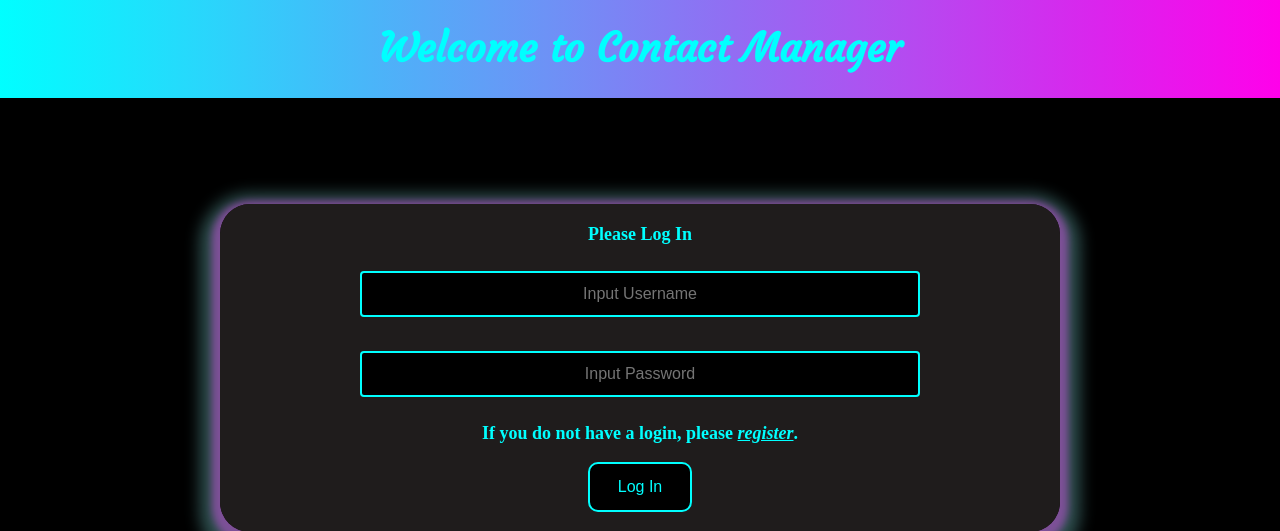
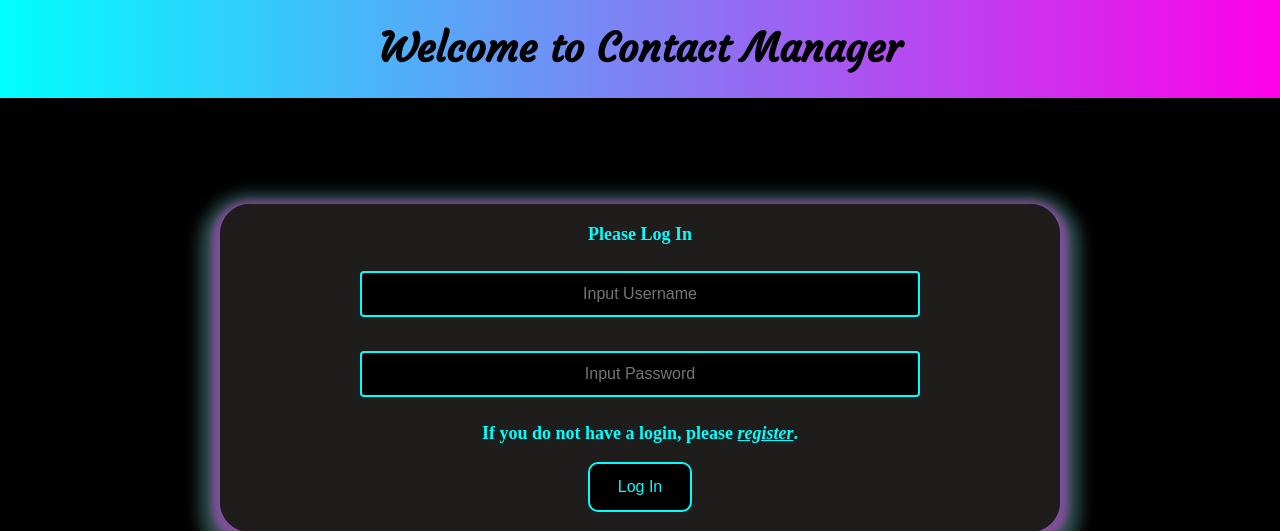
Before and after one commit to BunnyCorruption/contact-manager, a PHP site: page / in a window 1280 px wide. Shown: the top 531 px of the page. Run offline with PHP 8.4, Linux system fonts and the light colour scheme; some web fonts are replaced.

Commit message:
grad title background fire

```diff
--- a/html/css/styles.css
+++ b/html/css/styles.css
@@ -28,11 +28,11 @@ a:hover {
     margin: -10px -10px 2% -10px;
     text-align: center;
     font-family: Courgette, serif;
-    color: aqua;
-    background-color: rgba(65, 163, 163, 0.411); /* For browsers that do not support gradients */
+    color: black;
+    background-color: rgba(92, 238, 238, 0.911); /* For browsers that do not support gradients */
     background-image: linear-gradient(to right, aqua , rgb(255, 0, 234));
     /*background-color: rgba(65, 163, 163, 0.411)*/;
-    border-color: aqua;
+    border-color: black;
     padding: 25px;
 }
 
```
